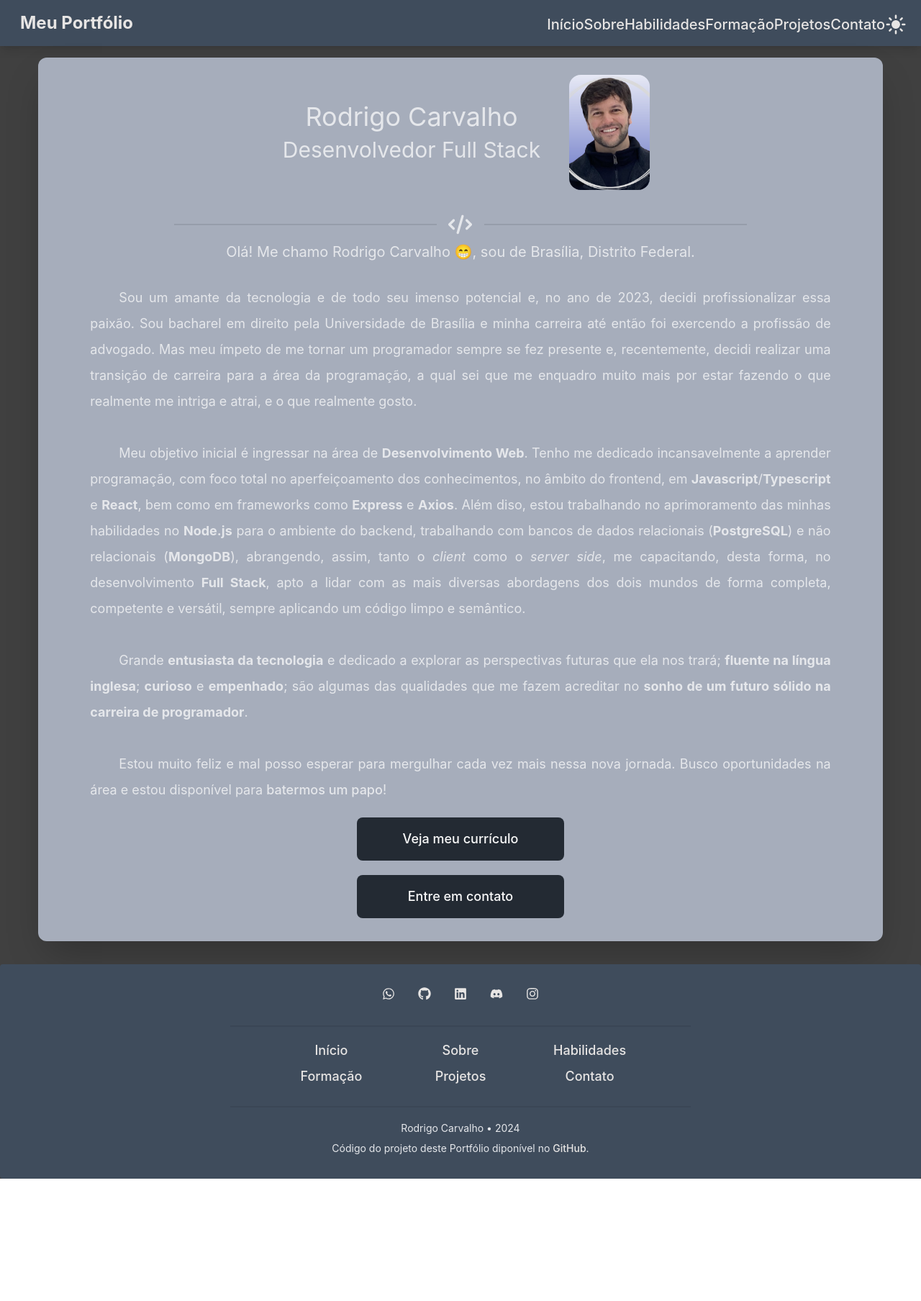
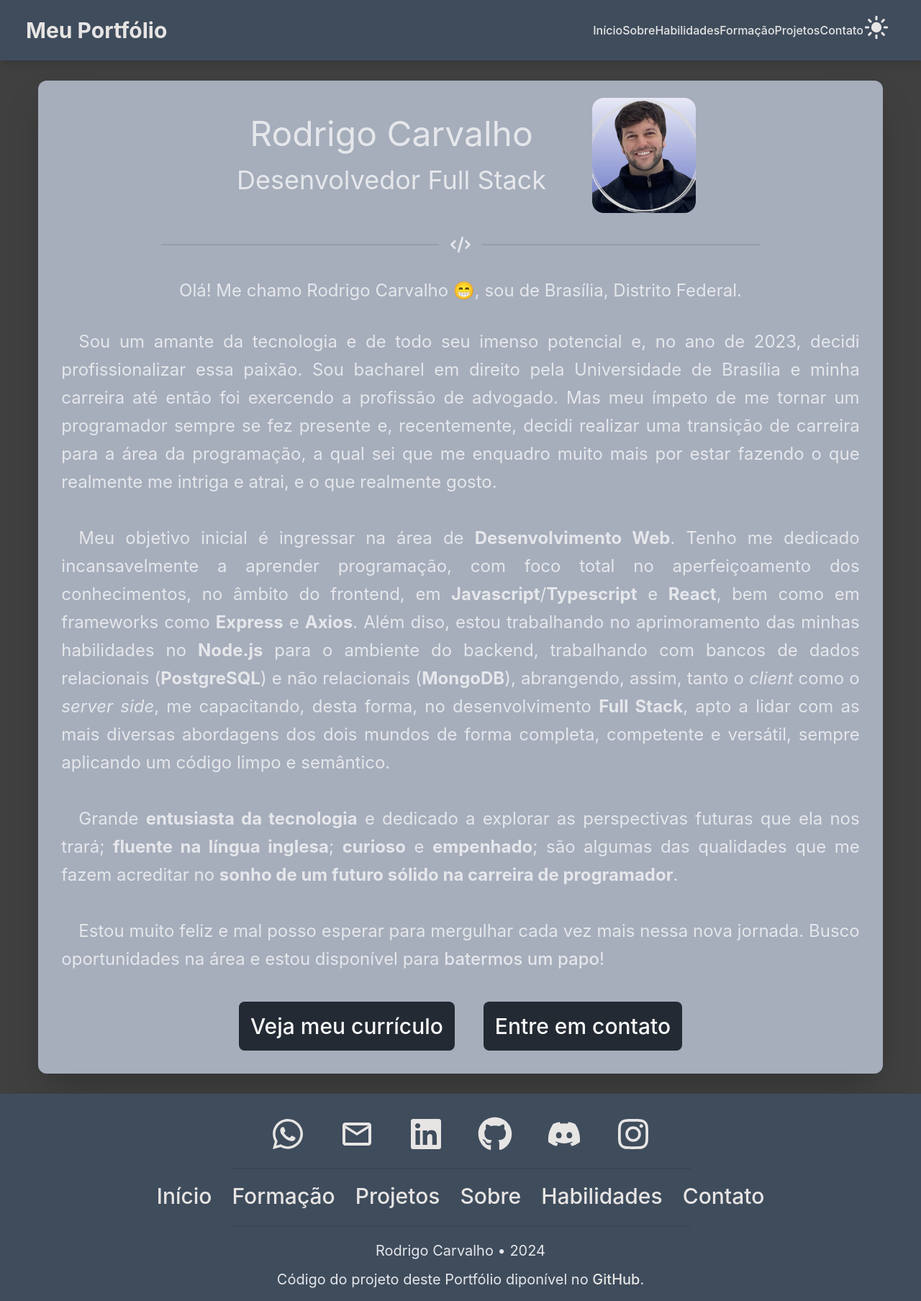
Before and after one commit to rodri-carvalho/portfolio, a React (Vite) app: page /about in a window 1280 px wide. Shown: the whole page at 72% size. Before the commit the page ends 1638 px from the top, so only its background shows below. Built offline with nearby package versions, Linux system fonts and the light colour scheme.

Commit message:
ajustes gerais de responsividade apos alteracao das classes - ajustes concluidos nas paginas home e about

```diff
--- a/index.html
+++ b/index.html
@@ -1,5 +1,5 @@
 <!doctype html>
-<html lang="en" data-theme="light">
+<html lang="en" data-theme="dark">
 
 <head>
   <meta charset="UTF-8" />
--- a/src/App.jsx
+++ b/src/App.jsx
@@ -27,7 +27,7 @@ function App() {
 			<div className="flex flex-col w-full min-h-screen overflow-x-hidden bg-primary">
 				<Navbar />
 
-        <main className="w-full bg-primary pb-8 h-full flex flex-grow justify-center mt-4">
+				<main className="w-full bg-primary h-full flex flex-grow justify-center mt-4">
 					<Routes>
 						<Route path="/" element={<Home />} />
 						<Route path="/about" element={<About />} />
--- a/src/components/general/KnowledgeCard.jsx
+++ b/src/components/general/KnowledgeCard.jsx
@@ -23,7 +23,7 @@ function KnowledgeCard({ iconId, techId, inProgress, techList }) {
 	return (
 		<>
 			<button
-				className={`card bg-accent shadow-xl p-1 flex justify-center items-center max-h-fit 3xl:m-3 ${
+				className={`card botao !bg-accent !shadow-2xl p-1 flex justify-center items-center max-h-fit ${
 					inProgress ? "disabled-button" : ""
 				}`}
 				disabled={inProgress}
@@ -36,7 +36,7 @@ function KnowledgeCard({ iconId, techId, inProgress, techList }) {
 						</span>
 					</div>
 				)}
-				<div className="flex items-center botao">
+				<div className="flex items-center !w-full !h-full">
 					<div className="card-body flex items-center p-1 gap-3 lg:h-full lg:justify-around">
 						<label htmlFor={`tech-${iconId}`} className="flex items-center cursor-pointer pt-3">
 							<IconComponent className="text-6xl lg:text-7xl xl:text-6xl 2xl:text-9xl" />
--- a/src/components/layout/Footer.jsx
+++ b/src/components/layout/Footer.jsx
@@ -1,4 +1,4 @@
-import { FaWhatsapp, FaLinkedin, FaCopy, FaInstagram, FaGithub, FaDiscord } from "react-icons/fa";
+import { FaWhatsapp, FaLinkedin, FaInstagram, FaGithub, FaDiscord } from "react-icons/fa";
 import { MdOutlineEmail } from "react-icons/md";
 import { Link } from "react-router-dom";
 
@@ -6,82 +6,93 @@ function Footer() {
 	const footerYear = new Date().getFullYear();
 
 	return (
-		<footer className="footer footer-center bg-secondary text-base-content rounded pt-8 2xl:pt-10 3xl:pt-13 gap-3 md:gap-4 3xl:gap-8">
+		<footer className="footer footer-center bg-secondary text-base-content pt-8 2xl:pt-10 3xl:pt-12 gap-3">
 			<nav className="container mx-auto ">
-				<div className="flex gap-7 sm:gap-8 md:gap-12 xl:gap-12 3xl:gap-24 pb-4">
+				<div className="flex gap-5 6xs:gap-6 4xs:gap-5 2xs:gap-10 sm:gap-12 md:gap-16 2xl:gap-20 3xl:gap-24 pb-1 lg:mb-2">
 					<a
 						href="https://wa.me/5561999662404"
 						target="_blank"
 						rel="noopener noreferrer"
 						className="botaoIcone p-0">
-						<FaWhatsapp className="text-lg 2xl:text-5xl" />
+						<FaWhatsapp className="text-4xl 4xs:text-5xl md:text-6xl 2xl:text-7xl 3xl:text-8xl" />
+					</a>
+					<a
+						href="mailto:rodricarvalhom@gmail.com"
+						target="_blank"
+						rel="noopener noreferrer"
+						className="botaoIcone p-0">
+						<MdOutlineEmail className="text-4xl 4xs:text-5xl md:text-6xl 2xl:text-7xl 3xl:text-8xl" />
+					</a>
+					<a
+						href="https://www.linkedin.com/in/rodrigo-carvalho-m/"
+						target="_blank"
+						rel="noopener noreferrer"
+						className="botaoIcone p-0">
+						<FaLinkedin className="text-4xl 4xs:text-5xl md:text-6xl 2xl:text-7xl 3xl:text-8xl" />
 					</a>
 					<a
 						href="https://github.com/rodri-carvalho"
 						target="_blank"
 						rel="noopener noreferrer"
 						className="botaoIcone p-0">
-						<FaGithub className="text-lg 2xl:text-5xl" />
-					</a>
-					<a
-						href="https://www.linkedin.com/in/rodrigo-carvalho-m/"
-						target="_blank"
-						rel="noopener noreferrer"
-						className="botaoIcone p-0">
-						<FaLinkedin className="text-lg 2xl:text-5xl" />
+						<FaGithub className="text-4xl 4xs:text-5xl md:text-6xl 2xl:text-7xl 3xl:text-8xl" />
 					</a>
 					<a
 						href="https://discordapp.com/users/1067993447706931243"
 						target="_blank"
 						rel="noopener noreferrer"
 						className="botaoIcone p-0">
-						<FaDiscord className="text-lg 2xl:text-5xl" />
+						<FaDiscord className="text-4xl 4xs:text-5xl md:text-6xl 2xl:text-7xl 3xl:text-8xl" />
 					</a>
 					<a
 						href="https://www.instagram.com/rodrigomnd/"
 						target="_blank"
 						rel="noopener noreferrer"
 						className="botaoIcone p-0">
-						<FaInstagram className="text-lg 2xl:text-5xl" />
+						<FaInstagram className="text-4xl 4xs:text-5xl md:text-6xl 2xl:text-7xl 3xl:text-8xl" />
 					</a>
 				</div>
 			</nav>
 			<div className="flex w-full items-center justify-center">
 				<div className="divider m-0 w-4/6 sm:w-1/2 lg:w-2/5 2xl:w-1/4 flex items-center justify-center"></div>
 			</div>
-			<nav className="w-4/12 gap-x-28 grid grid-cols-3 sm:grid-cols-3 md:w-40 md:flex justify-center md:gap-2 lg:gap-3 2xl:gap-4 3xl:gap-5 text-center pb-2">
-				<Link to="/" className="botao rounded-btn text-lg md:text-xl lg:text-2xl 2xl:text-4xl">
+			<nav className="grid grid-cols-3 2xs:flex justify-start pb-1 md:!py-2 3xl:!py-5 ml-1 mr-3 6xs:mr-4 5xs:mr-5 4xs:mr-6 2xs:ml-1 2xs:mr-1 2xs:gap-7 md:gap-12 2xl:gap-16">
+				<Link
+					to="/"
+					className="botao rounded-btn text-xl 4xs:text-2xl sm:text-3xl 2xl:text-4xl 3xl:text-5xl">
 					Início
 				</Link>
-				<Link to="/about" className="botao rounded-btn text-lg md:text-xl lg:text-2xl 2xl:text-4xl">
+				<Link
+					to="/education"
+					className="botao rounded-btn text-xl 4xs:text-2xl sm:text-3xl 2xl:text-4xl 3xl:text-5xl">
+					Formação
+				</Link>
+				<Link
+					to="/projects"
+					className="botao rounded-btn text-xl 4xs:text-2xl sm:text-3xl 2xl:text-4xl 3xl:text-5xl">
+					Projetos
+				</Link>
+				<Link
+					to="/about"
+					className="botao rounded-btn text-xl 4xs:text-2xl sm:text-3xl 2xl:text-4xl 3xl:text-5xl">
 					Sobre
 				</Link>
 				<Link
 					to="/knowledge"
-					className="botao rounded-btn text-lg md:text-xl lg:text-2xl 2xl:text-4xl">
+					className="botao rounded-btn text-xl 4xs:text-2xl sm:text-3xl 2xl:text-4xl 3xl:text-5xl">
 					Habilidades
 				</Link>
 				<Link
-					to="/education"
-					className="botao rounded-btn text-lg md:text-xl lg:text-2xl 2xl:text-4xl">
-					Formação
-				</Link>
-				<Link
-					to="/projects"
-					className="botao rounded-btn text-lg md:text-xl lg:text-2xl 2xl:text-4xl">
-					Projetos
-				</Link>
-				<Link
 					to="/findme"
-					className="botao rounded-btn text-lg md:text-xl lg:text-2xl 2xl:text-4xl">
+					className="botao rounded-btn text-xl 4xs:text-2xl sm:text-3xl 2xl:text-4xl 3xl:text-5xl">
 					Contato
 				</Link>
 			</nav>
 			<div className="flex w-full items-center justify-center">
 				<div className="divider m-0 w-4/6 sm:w-1/2 lg:w-2/5 2xl:w-1/4 flex items-center justify-center"></div>
 			</div>
-			<aside className="text-base-100 md:text-lg lg:text-xl 3xl:text-3x mb-8 2xl:mb-10 3xl:mb-12 px-2">
-				<p className="text-center sm:text-left 3xl:pb-4">Rodrigo Carvalho • {footerYear}</p>
+			<aside className="text-base-100 text-base 4xs:text-lg sm:text-xl 2xl:text-2xl 3xl:text-4xl mb-4 md:mb-5 2xl:mb-7 3xl:mb-12 3xl:mt-5 px-2">
+				<p className="text-center pb-1">Rodrigo Carvalho • {footerYear}</p>
 				<p>
 					Código do projeto deste Portfólio diponível no{" "}
 					<a
--- a/src/components/layout/Navbar.jsx
+++ b/src/components/layout/Navbar.jsx
@@ -29,97 +29,109 @@ function Navbar({ title = "Meu Portfólio" }) {
 	};
 
 	return (
-		<nav className="navbar shadow-lg text-neutral-content w-full bg-secondary 2xl:py-0">
-			<div className="w-full 2xl:ml-8 3xl:ml-12 flex mr-3 2xl:py-0 3xl:py-4">
-				<div className="flex-none px-3">
+		<nav className="navbar shadow-lg text-neutral-content w-full bg-secondary 4xs:py-5 2xs:py-5 lg:py-7 xl:py-8 2xl:py-9 3xl:py-12">
+			<div className="w-full ">
+				<div className="flex-none px-1 2xs:ml-4 lg:ml-7">
 					<Link
 						to="/"
-						className="botaoIcone text-2xl md:text-3xl lg:text-4xl 3xl:text-5xl font-bold align-middle text-base-100 p-2 rounded-xl">
+						className="botaoIcone text-2xl 3xs:text-3xl md:text-3xl lg:text-5xl 2xl:text-6xl 3xl:text-7xl font-bold align-middle text-base-100 p-2 rounded-xl">
 						{title}
 					</Link>
 				</div>
 
 				{windowWidth > 1100 ? (
-					<div className="flex-1 right-0 xl:mr-6 2xl:mr-10 3xl:mr-14 pt-1">
-						<div className="flex justify-end items-center 2xl:gap-1 3xl:gap-0 text-base-100">
+					<div className="flex-1 right-0 mr-9 lg:mr-12 2xl:mr-16">
+						<div className="flex justify-end items-center md:gap-4 lg:gap-5 xl:gap-6 2xl:gap-7 3xl:gap-5 text-base-100">
 							<Link
 								to="/"
-								className="botao bg-accent !py-0 3xl:!px-3 rounded-btn text-xl lg:text-2xl 2xl:text-3xl 3xl:text-4xl flex items-center 2xl:!min-h-14 3xl:!min-h-16 2xl:rounded-2xl 3xl:rounded-3xl">
+								className="botao bg-accent !py-0 3xl:!px-3 rounded-btn md:text-2xl lg:text-4xl 2xl:text-5xl 3xl:text-6xl flex items-center 2xl:!min-h-14 3xl:!min-h-16 2xl:rounded-2xl 3xl:rounded-3xl">
 								Início
 							</Link>
 							<Link
 								to="/about"
-								className="botao bg-accent !py-0 3xl:!px-3 rounded-btn text-xl lg:text-2xl 2xl:text-3xl 3xl:text-4xl flex items-center 2xl:!min-h-14 3xl:!min-h-16 2xl:rounded-2xl 3xl:rounded-3xl">
+								className="botao bg-accent !py-0 3xl:!px-3 rounded-btn md:text-2xl lg:text-4xl 2xl:text-5xl 3xl:text-6xl flex items-center 2xl:!min-h-14 3xl:!min-h-16 2xl:rounded-2xl 3xl:rounded-3xl">
 								Sobre
 							</Link>
 							<Link
 								to="/knowledge"
-								className="botao bg-accent !py-0 3xl:!px-3 rounded-btn text-xl lg:text-2xl 2xl:text-3xl 3xl:text-4xl flex items-center 2xl:!min-h-14 3xl:!min-h-16 2xl:rounded-2xl 3xl:rounded-3xl">
+								className="botao bg-accent !py-0 3xl:!px-3 rounded-btn md:text-2xl lg:text-4xl 2xl:text-5xl 3xl:text-6xl flex items-center 2xl:!min-h-14 3xl:!min-h-16 2xl:rounded-2xl 3xl:rounded-3xl">
 								Habilidades
 							</Link>
 							<Link
 								to="/education"
-								className="botao bg-accent !py-0 3xl:!px-3 rounded-btn text-xl lg:text-2xl 2xl:text-3xl 3xl:text-4xl flex items-center 2xl:!min-h-14 3xl:!min-h-16 2xl:rounded-2xl 3xl:rounded-3xl">
+								className="botao bg-accent !py-0 3xl:!px-3 rounded-btn md:text-2xl lg:text-4xl 2xl:text-5xl 3xl:text-6xl flex items-center 2xl:!min-h-14 3xl:!min-h-16 2xl:rounded-2xl 3xl:rounded-3xl">
 								Formação
 							</Link>
 							<Link
 								to="/projects"
-								className="botao bg-accent !py-0 3xl:!px-3 rounded-btn text-xl lg:text-2xl 2xl:text-3xl 3xl:text-4xl flex items-center 2xl:!min-h-14 3xl:!min-h-16 2xl:rounded-2xl 3xl:rounded-3xl">
+								className="botao bg-accent !py-0 3xl:!px-3 rounded-btn md:text-2xl lg:text-4xl 2xl:text-5xl 3xl:text-6xl flex items-center 2xl:!min-h-14 3xl:!min-h-16 2xl:rounded-2xl 3xl:rounded-3xl">
 								Projetos
 							</Link>
 							<Link
 								to="/findme"
-								className="botao bg-accent !py-0 3xl:!px-3 rounded-btn text-xl lg:text-2xl 2xl:text-3xl 3xl:text-4xl flex items-center 2xl:!min-h-14 3xl:!min-h-16 2xl:rounded-2xl 3xl:rounded-3xl">
+								className="botao bg-accent !py-0 3xl:!px-3 rounded-btn md:text-2xl lg:text-4xl 2xl:text-5xl 3xl:text-6xl flex items-center 2xl:!min-h-14 3xl:!min-h-16 2xl:rounded-2xl 3xl:rounded-3xl">
 								Contato
 							</Link>
 							<ThemeToggleButton />
 						</div>
 					</div>
 				) : (
-					<div className="dropdown dropdown-end absolute right-8">
+					<div className="dropdown dropdown-end absolute right-6">
 						<div tabIndex={0} role="button" onClick={toggleDropdown}>
-							<IoMenu className="text-5xl text-base-100" />
+							<IoMenu className="text-5xl xs:text-6xl text-base-100" />
 						</div>
 						{isDropdownOpen && (
 							<ul
 								tabIndex={0}
-								className="dropdown-content menu bg-text rounded-box z-50 w-52 p-2 shadow-2xl gap-0 bg-accent text-base-100">
+								className="dropdown-content place-content-center menu bg-text rounded-box z-50 w-52 p-2 shadow-2xl gap-0 bg-accent text-base-100">
 								<li onClick={closeDropdown}>
-									<Link to="/" className="btn btn-ghost btn-sm rounded-btn text-xl">
+									<Link
+										to="/"
+										className="btn btn-ghost btn-sm rounded-btn text-2xl 3xs:text-3xl my-2 5xs:mt-3">
 										Início
 									</Link>
 								</li>
-								<div className="divider m-0 w-10/12 mx-auto"></div>
+								<div className="divider m-0 w-10/12 mx-auto 5xs:my-1"></div>
 								<li onClick={closeDropdown}>
-									<Link to="/about" className="btn btn-ghost btn-sm rounded-btn text-xl">
+									<Link
+										to="/about"
+										className="btn btn-ghost btn-sm rounded-btn text-2xl 3xs:text-3xl my-2">
 										Sobre
 									</Link>
 								</li>
-								<div className="divider m-0 w-10/12 mx-auto"></div>
+								<div className="divider m-0 w-10/12 mx-auto 5xs:my-1"></div>
 								<li onClick={closeDropdown}>
-									<Link to="/knowledge" className="btn btn-ghost btn-sm rounded-btn text-xl">
+									<Link
+										to="/knowledge"
+										className="btn btn-ghost btn-sm rounded-btn text-2xl 3xs:text-3xl my-2">
 										Habilidades
 									</Link>
 								</li>
-								<div className="divider m-0 w-10/12 mx-auto"></div>
+								<div className="divider m-0 w-10/12 mx-auto 5xs:my-1"></div>
 								<li onClick={closeDropdown}>
-									<Link to="/education" className="btn btn-ghost btn-sm rounded-btn text-xl">
+									<Link
+										to="/education"
+										className="btn btn-ghost btn-sm rounded-btn text-2xl 3xs:text-3xl my-2">
 										Formação
 									</Link>
 								</li>
-								<div className="divider m-0 w-10/12 mx-auto"></div>
+								<div className="divider m-0 w-10/12 mx-auto 5xs:my-1"></div>
 								<li onClick={closeDropdown}>
-									<Link to="/projects" className="btn btn-ghost btn-sm rounded-btn text-xl">
+									<Link
+										to="/projects"
+										className="btn btn-ghost btn-sm rounded-btn text-2xl 3xs:text-3xl my-2">
 										Projetos
 									</Link>
 								</li>
-								<div className="divider m-0 w-10/12 mx-auto"></div>
+								<div className="divider m-0 w-10/12 mx-auto 5xs:my-1"></div>
 								<li onClick={closeDropdown}>
-									<Link to="/findme" className="btn btn-ghost btn-sm rounded-btn text-xl">
+									<Link
+										to="/findme"
+										className="btn btn-ghost btn-sm rounded-btn text-2xl 3xs:text-3xl my-2">
 										Contato
 									</Link>
 								</li>
-								<div className="divider m-0 w-10/12 mx-auto"></div>
+								<div className="divider m-0 w-10/12 mx-auto 5xs:my-1"></div>
 								<li>
 									<ThemeToggleButton />
 								</li>
--- a/src/components/layout/ThemeButton.jsx
+++ b/src/components/layout/ThemeButton.jsx
@@ -21,12 +21,12 @@ function ThemeToggleButton() {
 
 	return (
 		<button
-			className="botaoIcone bg-secondary outline-hidden !m-0 !p-0 lg:!px-2 2xl:!px-3 lg:rounded-2xl 3xl:rounded-3xl theme-toggle-button 2xl:!min-h-20"
+			className="botaoIcone place-self-center outline-hidden !m-0 !p-0 lg:!pt-1"
 			onClick={toggleTheme}>
 			{theme === "light" ? (
-				<PiMoonStarsFill className="text-3xl 2xl:text-4xl" />
+				<PiMoonStarsFill className="text-3xl 5xs:text-4xl md:text-3xl lg:text-5xl 2xl:text-6xl 3xl:text-7xl 5xs:mb-2 md:mb-0" />
 			) : (
-				<IoSunny className="text-3xl 2xl:text-4xl" />
+				<IoSunny className="text-3xl 5xs:text-4xl md:text-3xl lg:text-5xl 2xl:text-6xl 3xl:text-7xl 5xs:mb-2 md:mb-0" />
 			)}
 		</button>
 	);
--- a/src/index.css
+++ b/src/index.css
@@ -77,9 +77,6 @@ button:focus-visible {
 .arrow {
 	content: url("../src/assets/pics/componentPics/white-arrow.png");
 	position: static;
-	height: 85px;
-	width: 120px;
-	bottom: 40px;
 	animation: downarrow 1.1s infinite alternate ease-in-out;
 }
 
@@ -120,6 +117,10 @@ button:focus-visible {
 	outline: thin !important;
 }
 
+.collapse-title:after {
+	@apply md:!w-3 md:!h-3 md:!mt-2 md:!mr-3 lg:!w-4 lg:!h-4 lg:!mt-2 lg:mr-2 xl:!w-4 xl:!h-4 xl:!mt-3 xl:mr-4 2xl:!w-6 2xl:!h-6 2xl:!mt-3 3xl:!w-8 3xl:!h-8 3xl:!mt-10 3xl:!mr-10;
+}
+
 .botao {
 	color: #e7e5e4;
 	border: 0 !important;
@@ -137,7 +138,7 @@ button:focus-visible {
 }
 
 .botaoIcone {
-	color: #e7e5e4;
+	color: #e7e5e4 !important;
 	border: 0 !important;
 	transition: ease-in-out 0.4s !important;
 	background-color: transparent !important;
--- a/src/pages/About.jsx
+++ b/src/pages/About.jsx
@@ -15,35 +15,36 @@ function About() {
 	};
 
 	return (
-		<div className="flex items-center justify-center py-6 px-14 bg-accent w-11/12 rounded-xl shadow-2xl">
-			<div className="flex flex-col items-center w-full 2xl:gap-7 2xl:mt-5 text-base-100">
-				<div className="info flex sm:gap-6 lg:gap-12 xl:gap-16 items-center mx-2">
-					<div className="titulo-nome text-center flex flex-col items-center mx-4 xl:gap-3 3xl:gap-6">
-						<h1 className="text-3xl sm:text-4xl lg:text-5xl xl:text-6xl 3xl:text-8xl">
+		<div className="flex items-center justify-center py-6 px-3 2xs:px-5 xs:px-6 sm:px-8 md:px-10 lg:px-12 xl:px-16 2xl:px-20 bg-accent w-11/12 lg:w-10/12 rounded-xl shadow-2xl sm:mt-3 2xl:mt-8 3xl:mt-10 mb-5 sm:mb-7">
+			<div className="flex flex-col items-center w-full md:mt-4 lg:mt-6 xl:mt-8 2xl:mt-12 3xl:mt-16 text-base-100">
+				<div className="info flex 2xs:gap-8 sm:gap-12 md:gap-20 xl:gap-24 2xl:gap-28 3xl:gap-40 items-center mx-2">
+					<div className="titulo-nome text-center flex flex-col items-center mx-4 2xs:gap-2 sm:gap-3 md:gap-4 2xl:gap-6 3xl:gap-8">
+						<h1 className="text-3xl 4xs:text-4xl sm:text-5xl md:text-6xl lg:text-7xl 2xl:text-8xl 3xl:text-9xl">
 							Rodrigo Carvalho
 						</h1>
-						<h2 className="mt-2 lg:mt-4 text-2xl sm:text-3xl lg:text-4xl xl:text-5xl 3xl:text-7xl">
+						<h2 className="mt-2 lg:mt-4 text-2xl 4xs:text-3xl sm:text-4xl md:text-5xl lg:text-6xl 2xl:text-7xl 3xl:text-8xl">
 							Desenvolvedor Full Stack
 						</h2>
 					</div>
+
 					<div className="avatar">
-						<div className="w-28 h-40 rounded-2xl lg:w-40 3xl:w-60">
+						<div className="rounded-2xl w-28 h-32 4xs:w-32 4xs:h-36 sm:w-36 sm:h-40 md:w-40 md:h-44 lg:w-48 lg:h-52 xl:w-56 xl:h-60 2xl:w-64 2xl:h-72 3xl:w-80 3xl:h-96">
 							<img src="src/assets/pics/componentPics/fotoperfil.png" />
 						</div>
 					</div>
 				</div>
 
-				<div className="divider w-9/12 self-center mt-10">
-					<FaCode className="text-7xl" />
+				<div className="divider w-10/12 xs:w-9/12 2xl:w-8/12 self-center my-7 sm:my-9 md:my-12 lg:my-14 2xl:my-20 3xl:my-24">
+					<FaCode className="text-6xl lg:text-7xl 2xl:text-8xl 3xl:text-9xl" />
 				</div>
 
-				<div className="texto flex justify-center text-justify">
+				<div className="texto flex justify-center text-justify text-lg 3xs:text-xl sm:text-2xl lg:text-3xl xl:text-4xl 2xl:text-5xl 3xl:text-6xl">
 					<div>
-						<p className="flex justify-center text-lg sm:text-xl xl:text-3xl 3xl:text-5xl text-center">
+						<p className="text-center 4xs:leading-relaxed">
 							Olá! Me chamo Rodrigo Carvalho 😁, sou de Brasília, Distrito Federal.
 						</p>
 						<br />
-						<div className="text-lg xl:text-2xl 3xl:text-4xl indent-10 mt-4 sm:mt-2 sm:mx-4 leading-8 sm:leading-9 md:leading-8 lg:leading-10 2xl:leading-9 3xl:leading-loose 2xl:mt-10 3xl:mt-20">
+						<div className="indent-6 leading-normal 4xs:leading-relaxed">
 							<p>
 								Sou um amante da tecnologia e de todo seu imenso potencial e, no ano de 2023, decidi
 								profissionalizar essa paixão. Sou bacharel em direito pela Universidade de Brasília
@@ -90,9 +91,9 @@ function About() {
 						</div>
 					</div>
 				</div>
-				<div className="flex flex-col items-center mt-3 xl:mt-6 w-full ">
-					<div className="buttons w-8/12 max-w-72 md:max-w-full lg:max-w-full xl:max-w-full md:w-4/6 lg:w-7/12 xl:w-6/12 flex flex-col md:flex-row md:justify-center md:gap-16 gap-5 py-2">
-						<button className="botao !bg-neutral text-lg md:text-xl lg:text-2xl 3xl:text-4xl md:w-2/5 lg:w-3/5 2xl:w-2/5 lg:h-full flex items-center justify-center 2xl:rounded-2xl outline-hidden px-1 py-4">
+				<div className="flex flex-col w-full items-center mt-5 sm:mt-8 xl:mt-10 lg:mt-10 2xl:mt-14 3xl:mt-20 md:mb-4 lg:mb-6 xl:mb-8 2xl:mb-10 3xl:mb-16">
+					<div className="buttons  flex flex-col justify-center 2xs:flex-row gap-5 2xs:gap-10 lg:gap-24 2xl:gap-28 py-2 w-8/12 2xs:w-10/12">
+						<button className="botao shadow-2xl !bg-neutral text-xl 3xs:text-2xl sm:text-3xl lg:text-4xl 2xl:text-5xl 3xl:text-6xl md:w-2/5 lg:w-2/5 xl:w-1/3 lg:h-full flex items-center justify-center 2xl:rounded-2xl outline-hidden px-1 2xs:px-4 py-4 2xl:py-6 3xl:py-8">
 							<a onClick={() => document.getElementById("my_modal_1").showModal()}>
 								Veja meu currículo
 							</a>
@@ -115,7 +116,7 @@ function About() {
 							</div>
 						</dialog>
 
-						<button className="botao !bg-neutral text-lg md:text-xl lg:text-2xl 3xl:text-4xl md:w-2/5 lg:w-3/5 2xl:w-2/5 lg:h-full flex items-center justify-center 2xl:rounded-2xl outline-hidden px-1 py-4">
+						<button className="botao shadow-2xl !bg-neutral text-xl 3xs:text-2xl sm:text-3xl lg:text-4xl 2xl:text-5xl 3xl:text-6xl md:w-2/5 lg:w-2/5 xl:w-1/3 lg:h-full flex items-center justify-center 2xl:rounded-2xl outline-hidden px-1 2xs:px-4 py-4 2xl:py-6 3xl:py-8">
 							<Link to="/findme">Entre em contato</Link>
 						</button>
 					</div>
```
Also changed, not shown: src/components/general/SectionsCard.jsx (+8 -10 lines), src/pages/Home.jsx (+15 -15 lines). Lines whose indentation alone changed are shown as unchanged.
